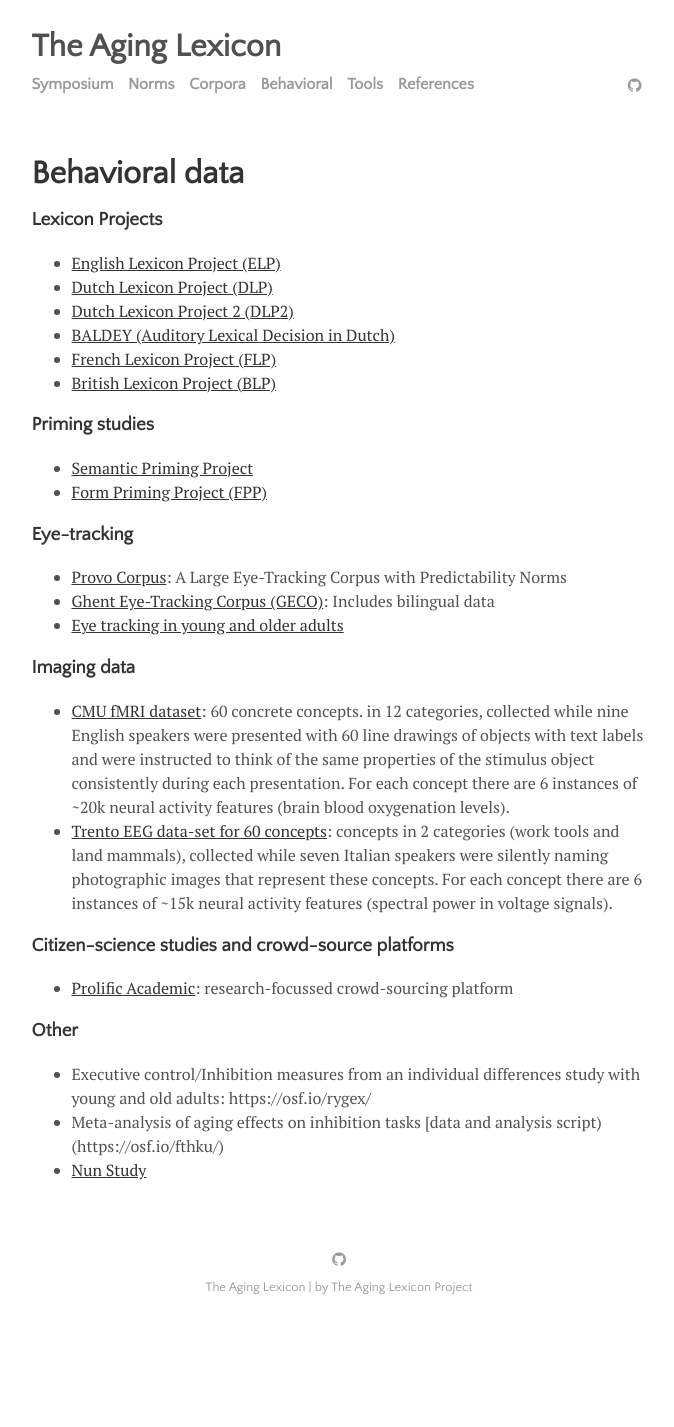
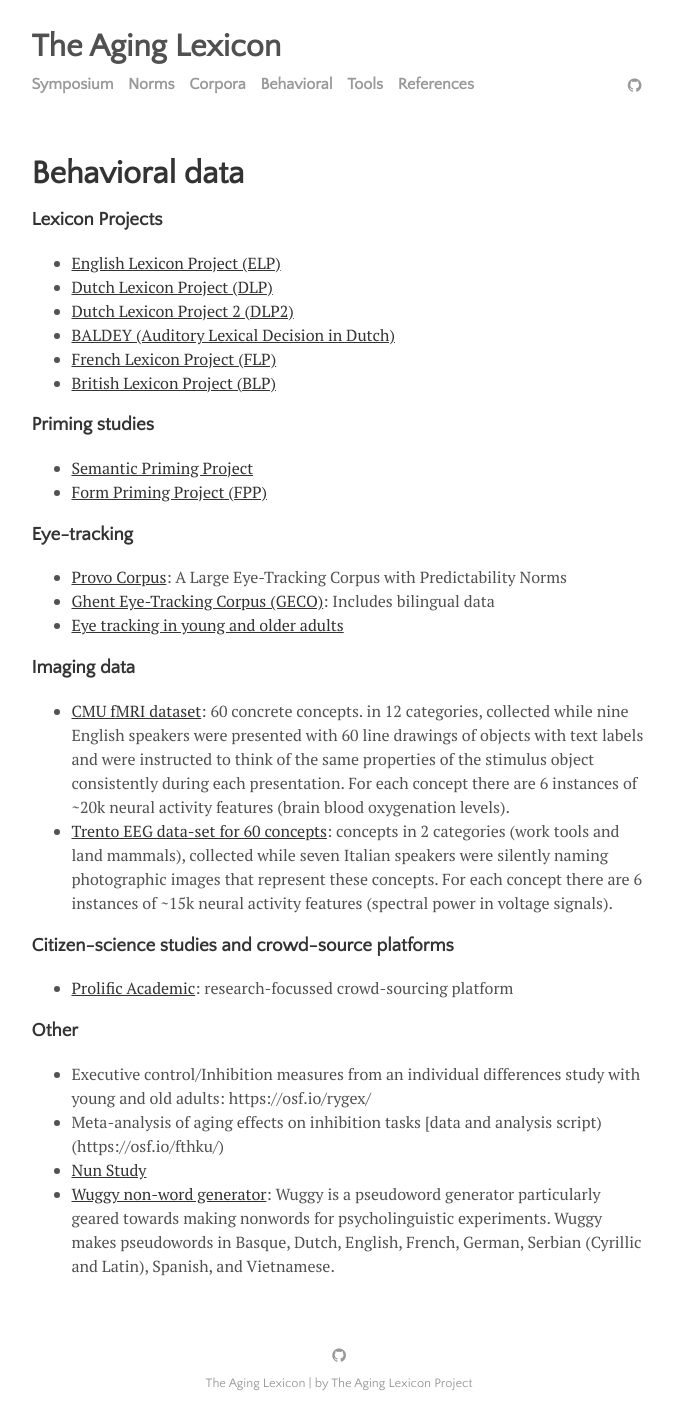
Before and after one commit to aginglexicon/aginglexicon.github.io, a Jekyll site: the page built from menu/behavior.md, in a window 1280 px wide. Shown: the whole page, without its empty margins (301-975 px from the left). Built offline with Jekyll 4.4.1, drawn with Linux system fonts in a browser that asks for light colours; before the commit the page ends 1331 px from its top, so only the background shows below that.

Commit message:
Update behavior.md

```diff
--- a/menu/behavior.md
+++ b/menu/behavior.md
@@ -31,3 +31,4 @@
 - Executive control/Inhibition measures from an individual differences study with young and old adults: https://osf.io/rygex/
 - Meta-analysis of aging effects on inhibition tasks [data and analysis script)(https://osf.io/fthku/)
 - [Nun Study](https://en.wikipedia.org/wiki/Nun_Study)
+- [Wuggy non-word generator](http://crr.ugent.be/programs-data/wuggy): Wuggy is a pseudoword generator particularly geared towards making nonwords for psycholinguistic experiments. Wuggy makes pseudowords in Basque, Dutch, English, French, German, Serbian (Cyrillic and Latin), Spanish, and Vietnamese.
```
